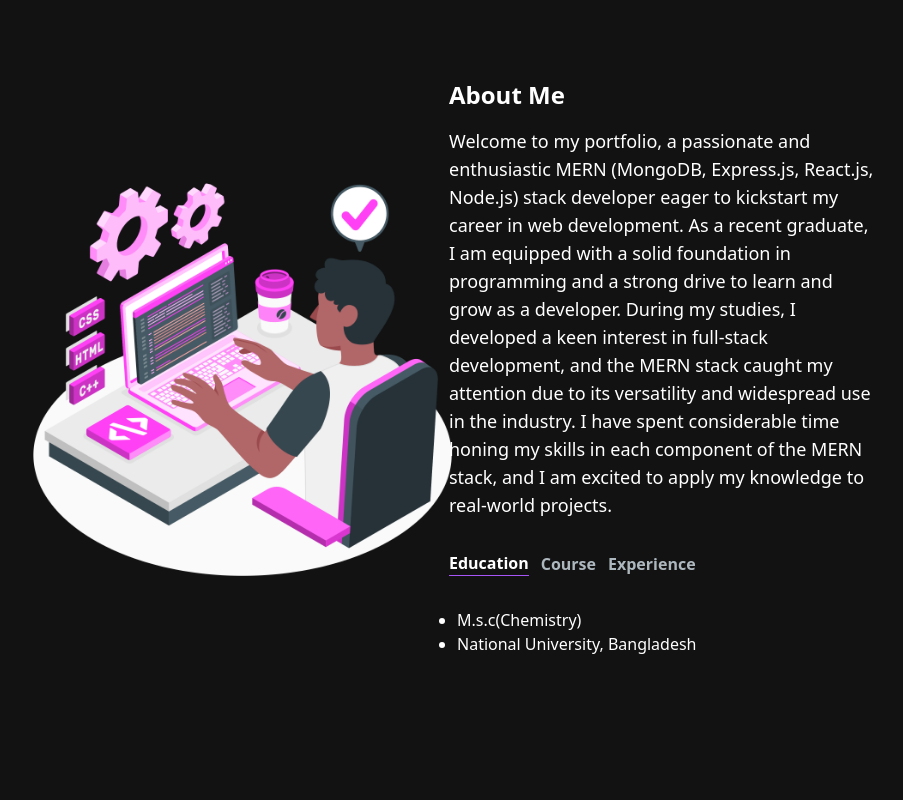
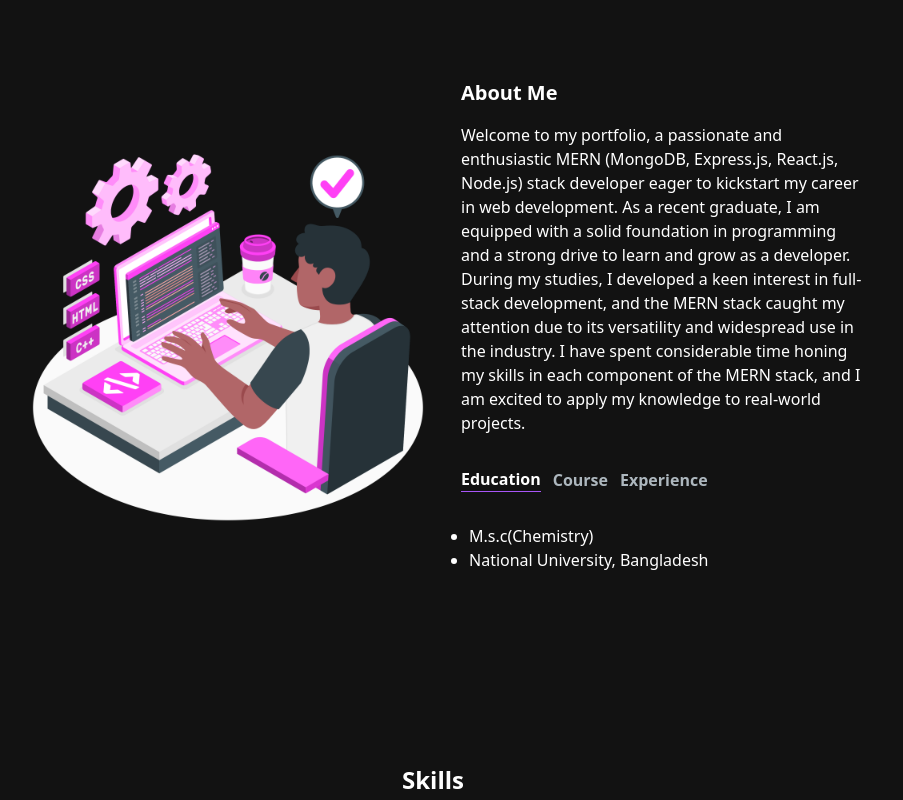
Before and after one commit to anighosal/portfolio, a Next.js app: page / in a window 1280 px wide. Shown: the part 640-1440 px from the top of the page, without its empty margins (207-1110 px from the left). Built offline with nearby package versions, Linux system fonts and the light colour scheme.

Commit message:
make responsive

```diff
--- a/src/components/About.jsx
+++ b/src/components/About.jsx
@@ -63,23 +63,29 @@ const About = () => {
       {" "}
       {/* Add this Element wrapper */}
       <section className="text-white">
-        <div className="md:grid md:grid-cols-2  gap-8 justify-center items-center md:py-8 md:px-10 px-3 py-16">
+        <div className="md:grid md:grid-cols-2 gap-8 justify-center items-center md:py-8 md:px-10 px-3 py-16">
           <div
             className="md:ml-10 ml-0 w-full"
             data-aos="fade-right"
             data-aos-duration="800"
           >
-            <Image src={img} width={500} height={500} alt="about me" />
+            <Image
+              className="md:w-[400px] md:h-[400px] w-full h-full"
+              src={img}
+              width={400}
+              height={400}
+              alt="about me"
+            />
           </div>
           <div
-            className="mt-4 md:mt-0 text-left flex flex-col h-full"
+            className="mt-4 md:mt-0 text-left flex flex-col px-3 h-full"
             data-aos="fade-left"
             data-aos-duration="800"
           >
-            <h2 className="md:text-start text-center  md:text-2xl text-lg font-bold mb-4">
+            <h2 className="md:text-start text-center md:text-xl text-lg font-bold mb-4">
               About Me
             </h2>
-            <p className="text-base md:text-lg">
+            <p className="text-xs md:text-base">
               Welcome to my portfolio, a passionate and enthusiastic MERN
               (MongoDB, Express.js, React.js, Node.js) stack developer eager to
               kickstart my career in web development. As a recent graduate, I am
--- a/src/components/ContactForm.jsx
+++ b/src/components/ContactForm.jsx
@@ -43,7 +43,7 @@ const ContactForm = () => {
       <form
         ref={form}
         onSubmit={sendEmail}
-        className="flex flex-col w-full lg:w-[500px] gap-[1.2rem] border p-4"
+        className="flex flex-col w-full lg:w-[500px] gap-[1.2rem] md:border border-0 md:p-4 p-0"
       >
         <input
           ref={name}
@@ -83,7 +83,7 @@ const ContactForm = () => {
         </button>
       </form>
       <ToastContainer
-        position="top-center"
+        position="bottom-center"
         autoClose={5000}
         hideProgressBar={false}
         newestOnTop={false}
--- a/src/components/Navbar.jsx
+++ b/src/components/Navbar.jsx
@@ -57,7 +57,7 @@ const Navbar = () => {
       data-aos="fade-down"
       data-aos-duration="800"
     >
-      <div className="flex flex-wrap items-center justify-between mx-auto px-0 md:py-4 md:px-4">
+      <div className="flex  items-center justify-between mx-auto px-2 md:py-4 md:px-4">
         <Link
           href={"/"}
           className="text-lg md:text-3xl text-white font-semibold"
--- a/src/components/Skills.jsx
+++ b/src/components/Skills.jsx
@@ -30,8 +30,8 @@ import "aos/dist/aos.css";
 const Skills = () => {
   useEffect(() => {
     AOS.init({
-      duration: 1000, // Animation duration in milliseconds
-      once: true, // Whether animations should only happen once while scrolling down
+      duration: 1000,
+      once: true,
     });
   }, []);
   return (
@@ -43,49 +43,49 @@ const Skills = () => {
       >
         <div>
           <h2
-            className="font-bold text-center md:text-3xl text-lg text-white mb-20"
+            className="font-bold text-center md:text-2xl text-lg text-white mb-20"
             data-aos="fade-up"
             data-aos-duration="1000"
           >
             Skills
           </h2>
         </div>
-        <div className="overflow-x-auto">
+        <div className="">
           <div
             className="flex flex-wrap flex-col-4 text-white  justify-center items-center gap-4"
             data-aos="fade-up"
             data-aos-duration="800"
           >
             <div>
-              <FaHtml5 className="w-32 h-32 text-blue-500"></FaHtml5>
+              <FaHtml5 className="md:w-24 md:h-24 w-10 h-10 text-blue-500"></FaHtml5>
               <p className="text-center">Html5</p>
             </div>
             <div>
-              <FaCss3 className="w-32 h-32 text-blue-500" />
+              <FaCss3 className="md:w-24 md:h-24 w-10 h-10 text-blue-500" />
               <p className="text-center">Css3</p>
             </div>
             <div>
-              <FaJs className="w-32 h-32 text-yellow-400" />
+              <FaJs className="md:w-24 md:h-24 w-10 h-10 text-yellow-400" />
               <p className="text-center">Javascript</p>
             </div>
             <div>
-              <FaReact className="w-32 h-32 text-blue-400" />
+              <FaReact className="md:w-24 md:h-24 w-10 h-10 text-blue-400" />
               <p className="text-center">ReactJs</p>
             </div>
             <div>
-              <FaNodeJs className="w-32 h-32 text-green-400" />
+              <FaNodeJs className="md:w-24 md:h-24 w-10 h-10 text-green-400" />
               <p className="text-center">NodeJs</p>
             </div>
             <div>
-              <FaBootstrap className="w-32 h-32 text-purple-600" />
+              <FaBootstrap className="md:w-24 md:h-24 w-10 h-10 text-purple-600" />
               <p className="text-center">Bootstrap</p>
             </div>
             <div>
-              <FaFigma className="w-32 h-32 text-purple-600" />
+              <FaFigma className="md:w-24 md:h-24 w-10 h-10 text-purple-600" />
               <p className="text-center">Figma</p>
             </div>
             <div>
-              <SiNextdotjs className="w-32 h-32 text-gray-400" />
+              <SiNextdotjs className="md:w-24 md:h-24 w-10 h-10 text-gray-400" />
               <p className="text-center">NextJs</p>
             </div>
           </div>
@@ -96,35 +96,35 @@ const Skills = () => {
             data-aos-duration="800"
           >
             <div>
-              <SiMongodb className="w-32 h-32 text-gray-500"></SiMongodb>
+              <SiMongodb className="md:w-24 md:h-24 w-10 h-10 text-gray-500"></SiMongodb>
               <p className="text-center">Mongoose</p>
             </div>
             <div>
-              <SiMongodb className="w-32 h-32 text-green-500"></SiMongodb>
+              <SiMongodb className="md:w-24 md:h-24 w-10 h-10 text-green-500"></SiMongodb>
               <p className="text-center">MongoDb</p>
             </div>
             <div>
-              <SiTailwindcss className="w-32 h-32 text-blue-400" />
+              <SiTailwindcss className="md:w-24 md:h-24 w-10 h-10 text-blue-400" />
               <p className="text-center">Tailwind Css</p>
             </div>
             <div>
-              <SiExpress className="w-32 h-32 text-green-500" />
+              <SiExpress className="md:w-24 md:h-24 w-10 h-10 text-green-500" />
               <p className="text-center">ExpressJs</p>
             </div>
             <div>
-              <SiDaisyui className="w-32 h-32 text-indigo-500" />
+              <SiDaisyui className="md:w-24 md:h-24 w-10 h-10 text-indigo-500" />
               <p className="text-center">Daisy Ui</p>
             </div>
             <div>
-              <SiGit className="w-32 h-32 text-red-500" />
+              <SiGit className="md:w-24 md:h-24 w-10 h-10 text-red-500" />
               <p className="text-center">Git</p>
             </div>
             <div>
-              <SiFirebase className="w-32 h-32 text-yellow-400" />
+              <SiFirebase className="md:w-24 md:h-24 w-10 h-10 text-yellow-400" />
               <p className="text-center">Firebase</p>
             </div>
             <div>
-              <SiVercel className="w-32 h-32 text-blue-400" />
+              <SiVercel className="md:w-24 md:h-24 w-10 h-10 text-blue-400" />
               <p className="text-center">Vercel</p>
             </div>
           </div>
```
